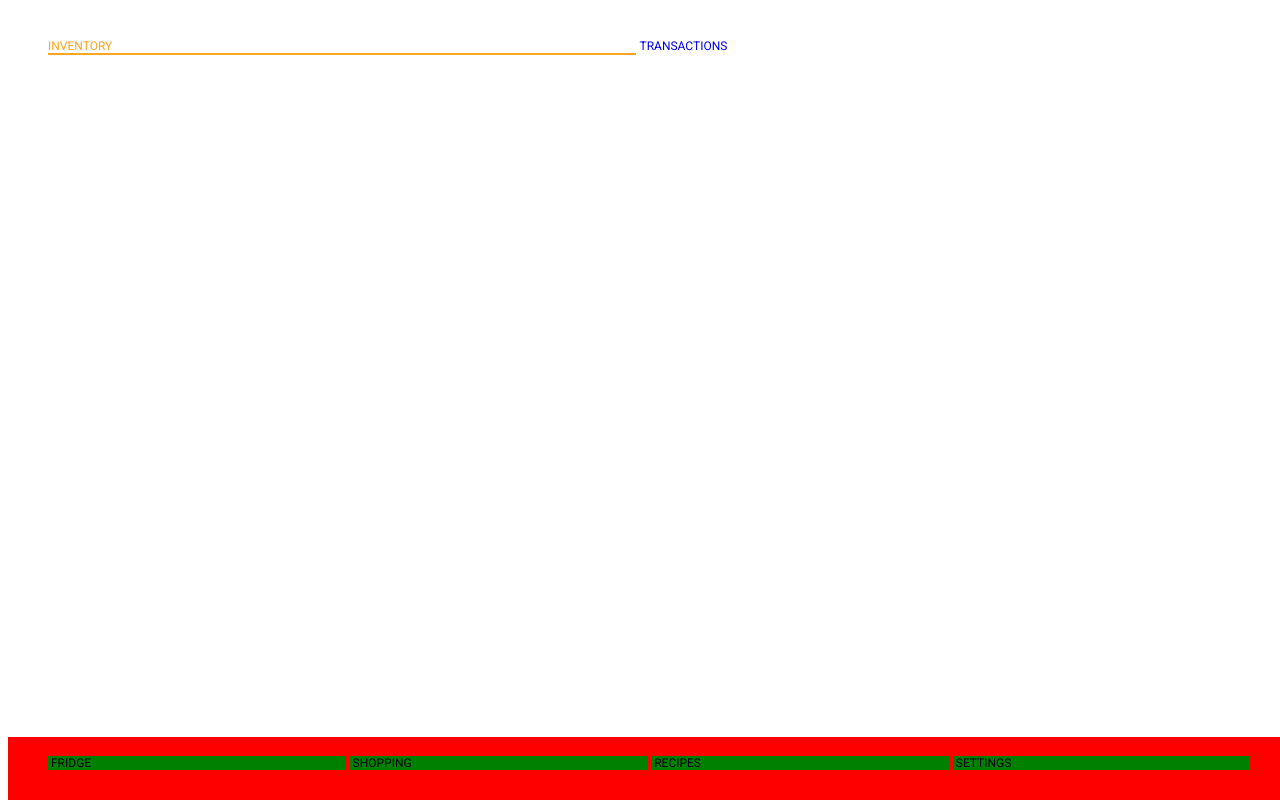
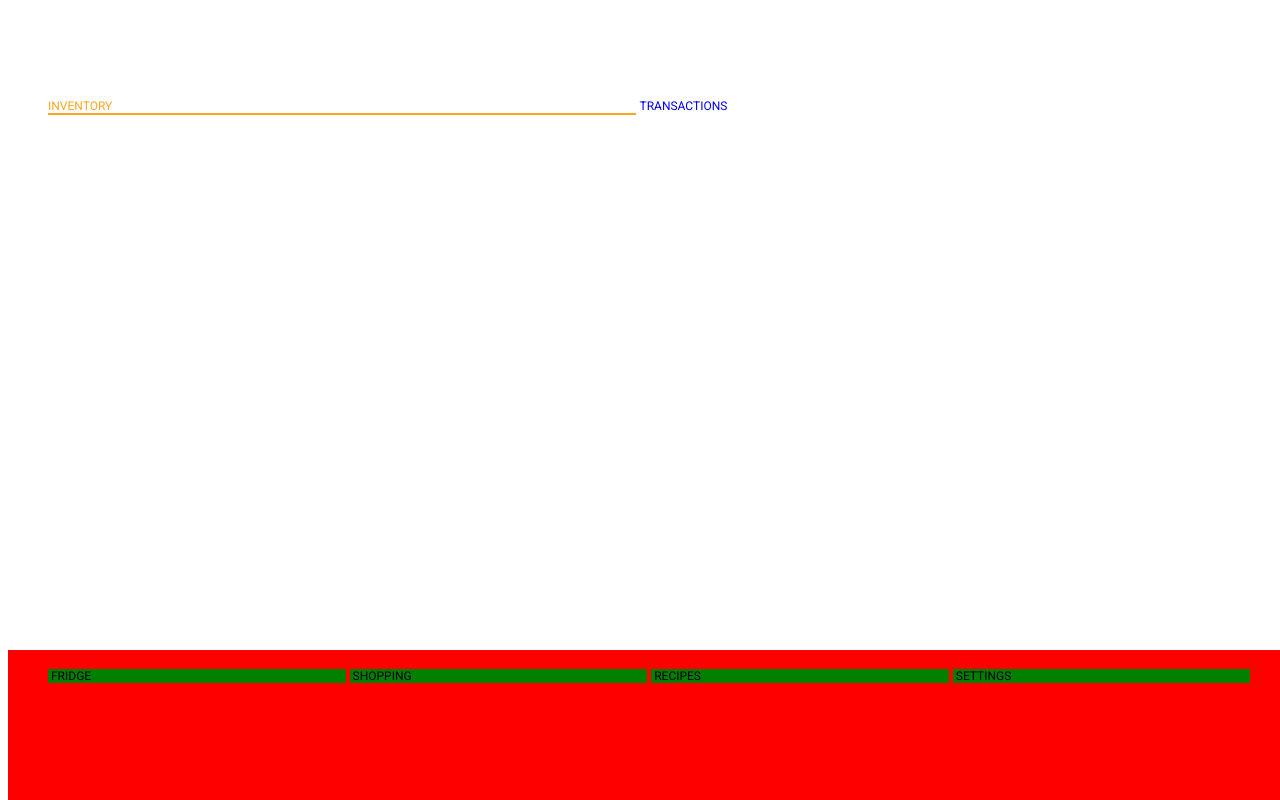
Before and after one commit to FoodLossFYDP/App, a Flask app: page / in a window 1280 px wide. Run offline with Flask 2, Linux system fonts and the light colour scheme; some libraries are stand-ins or nearby versions.

Commit message:
afdaslkafdkljadsjkd

```diff
--- a/backend/static/style.css
+++ b/backend/static/style.css
@@ -6,6 +6,7 @@
     padding-top: 11px;
     padding-bottom: 11px;
     padding-left: 25px;
+    width: 150px;
 
 }
 
@@ -27,7 +28,8 @@
 .top-navigation{
     height: 55px;
     width: 100%;
-    padding-top: 15px;
+    padding-top: 75px;
+    height: 150px;
 }
 
 .top-nav{
@@ -61,7 +63,7 @@
     width: 100%;
     padding: 0;
     margin: 0;
-    height: 63px;
+    height: 150px;
     bottom: 0;
     position: absolute;
 
```
